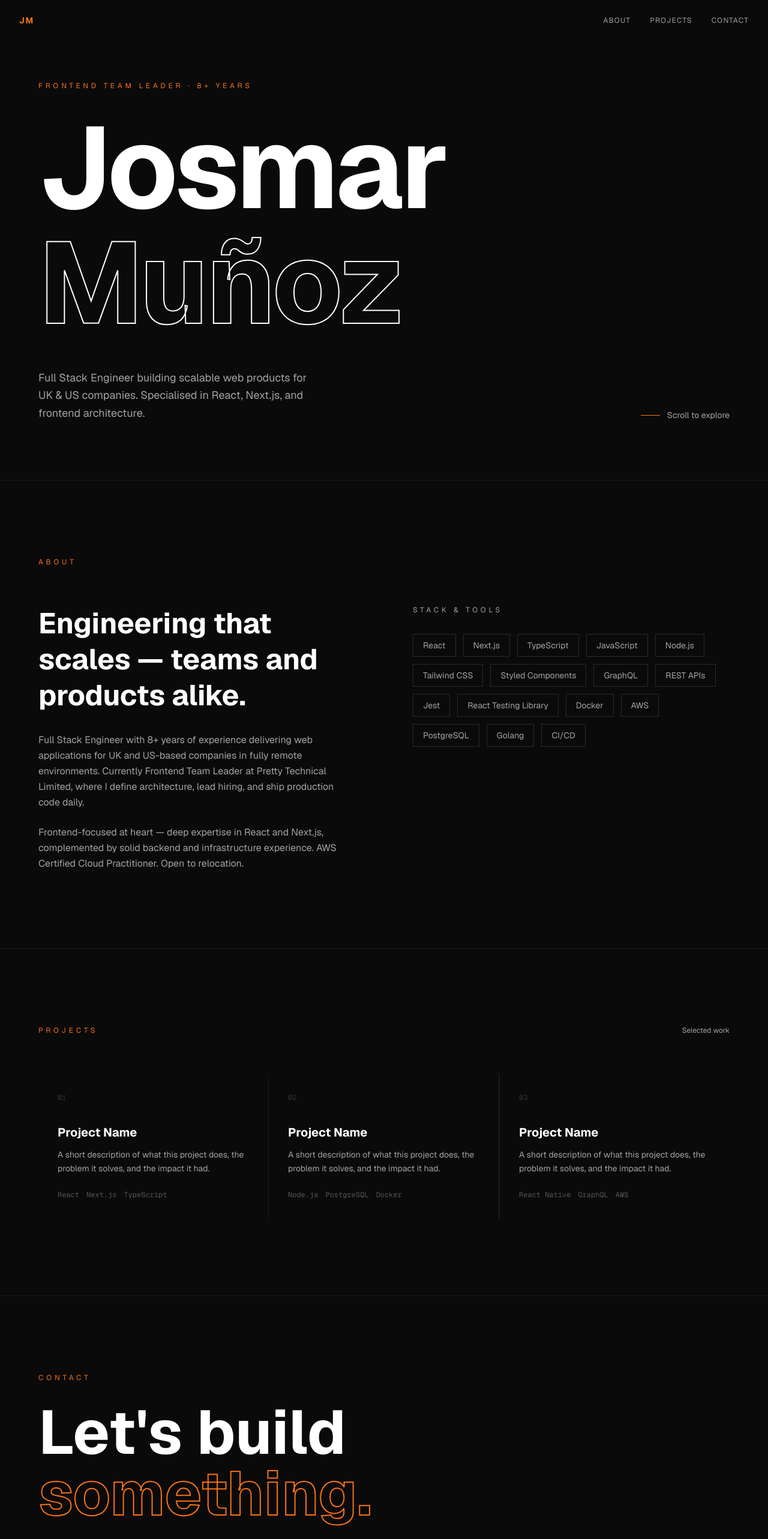
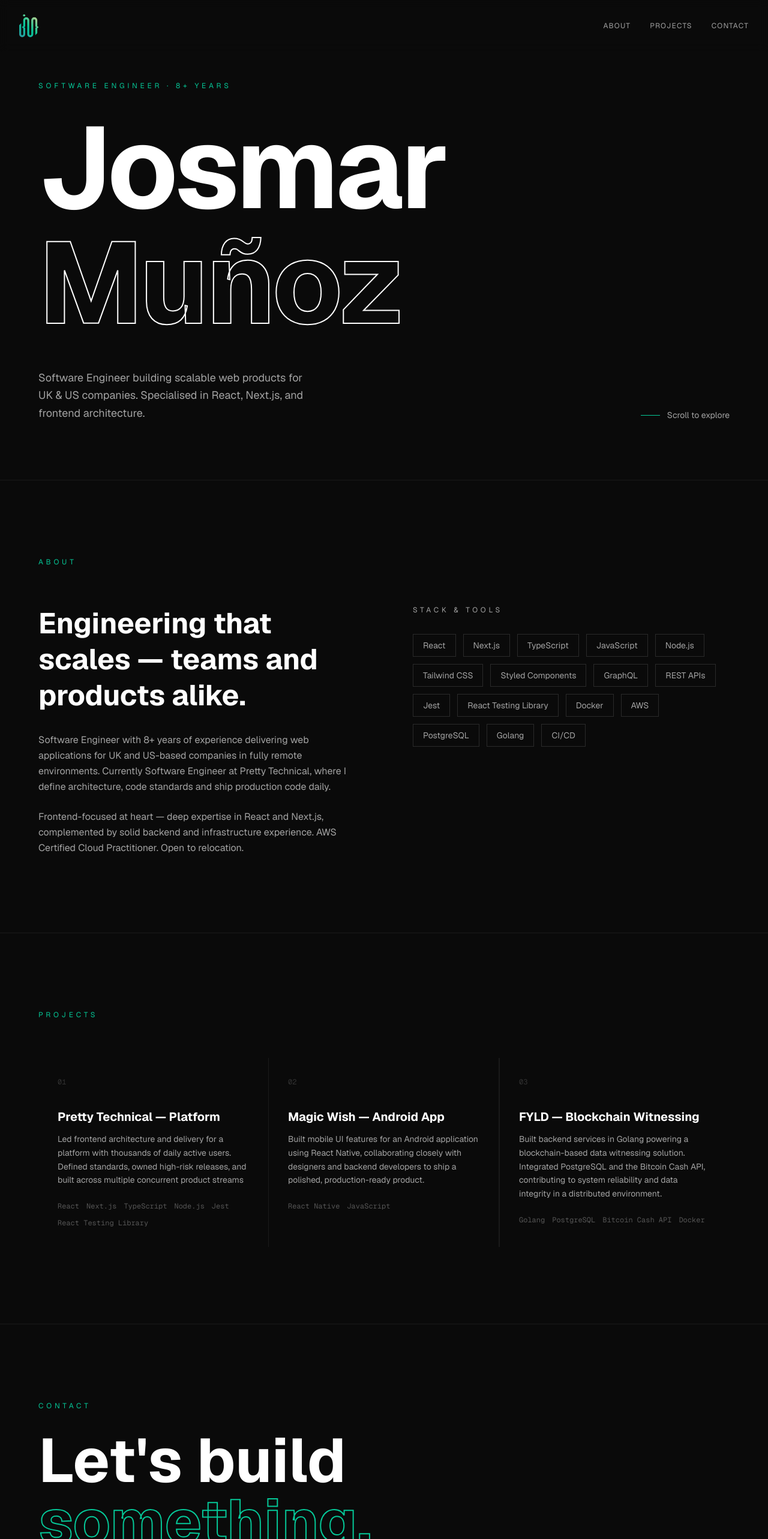
Before and after one commit to Josmaralejandro/josmarmunoz.github.io, a Next.js app: page / in a window 1280 px wide. Shown: the top 2566 px of the page at 60% size. Built offline with nearby package versions, Linux system fonts and the light colour scheme.

Commit message:
Improved copipes

```diff
--- a/src/app/components/HeroSection.tsx
+++ b/src/app/components/HeroSection.tsx
@@ -64,10 +64,10 @@ export default function HeroSection() {
       <div className="max-w-7xl mx-auto w-full">
         <p
           ref={layer4Ref}
-          className="text-xs tracking-[0.4em] uppercase text-[#f97316] mb-8 inline-block"
+          className="text-xs tracking-[0.4em] uppercase text-[#05c898] mb-8 inline-block"
           style={{ willChange: 'transform' }}
         >
-          Frontend Team Leader · 8+ Years
+          Software Engineer · 8+ Years
         </p>
 
         <h1
@@ -101,11 +101,11 @@ export default function HeroSection() {
             className="text-lg max-w-md leading-relaxed text-[#a3a3a3]"
             style={{ willChange: 'transform' }}
           >
-            Full Stack Engineer building scalable web products for UK &amp; US
+            Software Engineer building scalable web products for UK &amp; US
             companies. Specialised in React, Next.js, and frontend architecture.
           </p>
           <div className="flex items-center gap-3 text-sm text-[#a3a3a3]">
-            <span className="inline-block h-px w-8 bg-[#f97316]" />
+            <span className="inline-block h-px w-8 bg-[#05c898]" />
             <span>Scroll to explore</span>
           </div>
         </div>
--- a/src/app/components/ProjectCard.tsx
+++ b/src/app/components/ProjectCard.tsx
@@ -32,7 +32,7 @@ export default function ProjectCard({ number, title, description, tech, link }:
     if (glareRef.current) {
       const glareX = (x / rect.width) * 100
       const glareY = (y / rect.height) * 100
-      glareRef.current.style.background = `radial-gradient(circle at ${glareX}% ${glareY}%, rgba(249, 115, 22, 0.12) 0%, transparent 65%)`
+      glareRef.current.style.background = `radial-gradient(circle at ${glareX}% ${glareY}%, rgba(5, 200, 152, 0.12) 0%, transparent 65%)`
       glareRef.current.style.opacity = '1'
     }
   }
@@ -67,14 +67,14 @@ export default function ProjectCard({ number, title, description, tech, link }:
       />
 
       {/* Orange border on hover */}
-      <div className="absolute inset-0 border border-transparent group-hover:border-[#f97316]/30 transition-colors duration-300 pointer-events-none" />
+      <div className="absolute inset-0 border border-transparent group-hover:border-[#05c898]/30 transition-colors duration-300 pointer-events-none" />
 
       <div className="flex items-start justify-between mb-6">
         <span className="text-xs font-mono text-[#333333]">{number}</span>
-        <span className="text-lg text-[#f97316] opacity-0 group-hover:opacity-100 transition-opacity duration-200">↗</span>
+        <span className="text-lg text-[#05c898] opacity-0 group-hover:opacity-100 transition-opacity duration-200">↗</span>
       </div>
 
-      <h3 className="text-xl font-bold mb-3 group-hover:text-[#f97316] transition-colors duration-200">
+      <h3 className="text-xl font-bold mb-3 group-hover:text-[#05c898] transition-colors duration-200">
         {title}
       </h3>
 
--- a/src/app/page.tsx
+++ b/src/app/page.tsx
@@ -1,29 +1,30 @@
+import Image from 'next/image'
 import ProjectCard from './components/ProjectCard'
 import HeroSection from './components/HeroSection'
 
 const projects = [
   {
     number: "01",
-    title: "Project Name",
+    title: "Pretty Technical — Platform",
     description:
-      "A short description of what this project does, the problem it solves, and the impact it had.",
-    tech: ["React", "Next.js", "TypeScript"],
+      "Led frontend architecture and delivery for a platform with thousands of daily active users. Defined standards, owned high-risk releases, and built across multiple concurrent product streams ",
+    tech: ["React", "Next.js", "TypeScript", "Node.js", "Jest", "React Testing Library"],
     link: "#",
   },
   {
     number: "02",
-    title: "Project Name",
+    title: "Magic Wish — Android App",
     description:
-      "A short description of what this project does, the problem it solves, and the impact it had.",
-    tech: ["Node.js", "PostgreSQL", "Docker"],
+      "Built mobile UI features for an Android application using React Native, collaborating closely with designers and backend developers to ship a polished, production-ready product.",
+    tech: ["React Native", "JavaScript"],
     link: "#",
   },
   {
     number: "03",
-    title: "Project Name",
+    title: "FYLD — Blockchain Witnessing",
     description:
-      "A short description of what this project does, the problem it solves, and the impact it had.",
-    tech: ["React Native", "GraphQL", "AWS"],
+      "Built backend services in Golang powering a blockchain-based data witnessing solution. Integrated PostgreSQL and the Bitcoin Cash API, contributing to system reliability and data integrity in a distributed environment.",
+    tech: ["Golang", "PostgreSQL", "Bitcoin Cash API", "Docker"],
     link: "#",
   },
 ]
@@ -59,11 +60,14 @@ export default function Home() {
 
       {/* ── Nav ── */}
       <nav className="fixed top-0 left-0 right-0 z-50 flex items-center justify-between px-8 py-6 bg-[#0a0a0a]/80 backdrop-blur-sm">
-        <a
-          href="#hero"
-          className="text-sm font-bold tracking-widest text-[#f97316]"
-        >
-          JM
+        <a href="#hero" className="block">
+          <Image
+            src="/logo.svg"
+            alt="Josmar Muñoz"
+            width={32}
+            height={38}
+            className="hover:opacity-80 transition-opacity duration-200"
+          />
         </a>
         <div className="flex gap-8 text-xs tracking-widest uppercase text-[#a3a3a3]">
           <a href="#about" className="hover:text-white transition-colors duration-200">About</a>
@@ -81,7 +85,7 @@ export default function Home() {
         className="py-32 px-8 md:px-16 border-t border-[#1a1a1a]"
       >
         <div className="max-w-7xl mx-auto">
-          <p className="text-xs tracking-[0.4em] uppercase text-[#f97316] mb-16">
+          <p className="text-xs tracking-[0.4em] uppercase text-[#05c898] mb-16">
             About
           </p>
 
@@ -92,10 +96,10 @@ export default function Home() {
                 Engineering that scales — teams and products alike.
               </h2>
               <p className="leading-relaxed text-[#a3a3a3] mb-6">
-                Full Stack Engineer with 8+ years of experience delivering web applications
+                Software Engineer with 8+ years of experience delivering web applications
                 for UK and US-based companies in fully remote environments. Currently
-                Frontend Team Leader at Pretty Technical Limited, where I define
-                architecture, lead hiring, and ship production code daily.
+                Software Engineer at Pretty Technical, where I define
+                architecture, code standards and ship production code daily.
               </p>
               <p className="leading-relaxed text-[#a3a3a3]">
                 Frontend-focused at heart — deep expertise in React and Next.js,
@@ -113,7 +117,7 @@ export default function Home() {
                 {skills.map((skill) => (
                   <span
                     key={skill}
-                    className="px-4 py-2 text-sm border border-[#2a2a2a] text-[#a3a3a3] hover:border-[#f97316] hover:text-white transition-colors duration-200 cursor-default"
+                    className="px-4 py-2 text-sm border border-[#2a2a2a] text-[#a3a3a3] hover:border-[#05c898] hover:text-white transition-colors duration-200 cursor-default"
                   >
                     {skill}
                   </span>
@@ -131,10 +135,9 @@ export default function Home() {
       >
         <div className="max-w-7xl mx-auto">
           <div className="flex items-end justify-between mb-16">
-            <p className="text-xs tracking-[0.4em] uppercase text-[#f97316]">
+            <p className="text-xs tracking-[0.4em] uppercase text-[#05c898]">
               Projects
             </p>
-            <p className="text-xs text-[#a3a3a3]">Selected work</p>
           </div>
 
           <div className="grid md:grid-cols-2 lg:grid-cols-3 gap-px bg-[#1a1a1a]">
@@ -158,7 +161,7 @@ export default function Home() {
         className="py-32 px-8 md:px-16 border-t border-[#1a1a1a]"
       >
         <div className="max-w-7xl mx-auto">
-          <p className="text-xs tracking-[0.4em] uppercase text-[#f97316] mb-8">
+          <p className="text-xs tracking-[0.4em] uppercase text-[#05c898] mb-8">
             Contact
           </p>
 
@@ -171,7 +174,7 @@ export default function Home() {
               className="block"
               style={{
                 color: "transparent",
-                WebkitTextStroke: "2px #f97316",
+                WebkitTextStroke: "2px #05c898",
               }}
             >
               something.
@@ -202,7 +205,7 @@ export default function Home() {
 
           <div className="mt-16 pt-8 border-t border-[#1a1a1a] flex justify-between text-xs text-[#333333]">
             <span>© 2026 Josmar Muñoz</span>
-            <span>Frontend Team Leader</span>
+            <span>Software Engineer</span>
           </div>
         </div>
       </footer>
```
Also changed, not shown: public/logo.svg (added).
